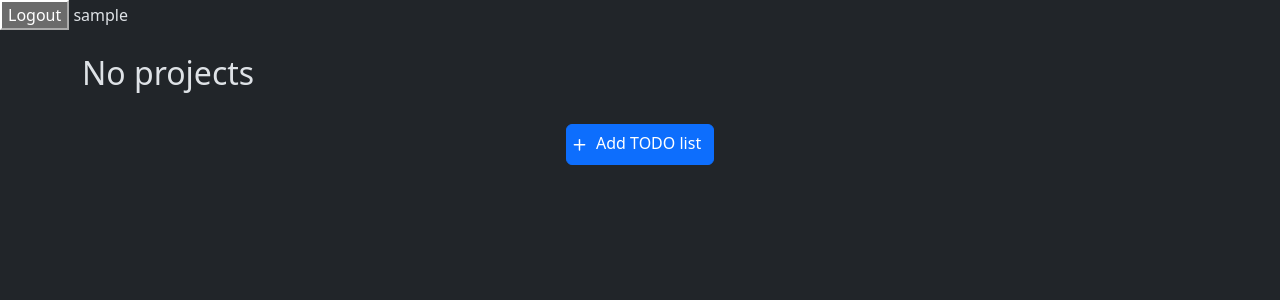
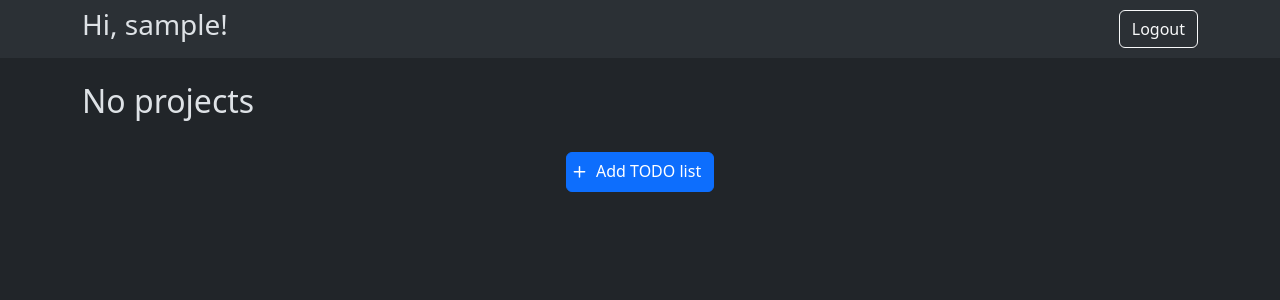
Before and after one commit to Anderli-dev/Test_RenovateHub, a Django app: page / in a window 1280 px wide. Shown: the top 300 px of the page. Run offline with Django 5.2, Linux system fonts and the light colour scheme; the visitor is signed in with stand-in values (Sample User, id 1); data that the repository does not hold is empty.

Commit message:
made adaptive non auntificated user

```diff
--- a/task_manager/templates/base.html
+++ b/task_manager/templates/base.html
@@ -57,13 +57,17 @@
         >
             <div id="error-modal"></div>
         </div>
-        <nav>
-            {% if user.is_authenticated %}
-                <a href="/accounts/logout"><button>Logout</button></a>
-                {% user_display user %}
-            {% else %}
-                <a href="/accounts/login"><button>Login</button></a>
-            {% endif %}
+        <nav class="navbar navbar-expand-lg bg-body-tertiary ">
+            <div class="container">
+                {% if user.is_authenticated %}
+                    <p class="col h3">Hi, {% user_display user %}!</p>
+                    <a href="/accounts/logout"><button class="btn btn-outline-light col">Logout</button></a>
+                {% else %}
+                    <div class="w-100 d-flex flex-row-reverse">
+                        <a href="/accounts/login"><button class="btn btn-outline-light col">Login</button></a>
+                    </div>
+                {% endif %}
+            </div>
         </nav>
         {% block body %}{% endblock %}
     </body>
--- a/task_manager/templates/home.html
+++ b/task_manager/templates/home.html
@@ -42,9 +42,22 @@
             </div>
         </div>
     {% else %}
-        <div class="alert alert-info" role="alert">
-            <h4 class="alert-heading">Hello!</h4>
-            <p>Please, <a href="/accounts/login">log in to your account</a>, to view your projects and tasks.</p>
+        <div class="container my-4">
+            <div class="alert alert-info" role="alert">
+                <h4 class="alert-heading">Hello!</h4>
+                <p>Please, <a href="/accounts/login">log in to your account</a>, to view your projects and tasks.</p>
+                <div class="d-flex justify-content-center">
+                    <pre ><code>
+    /\_____/\
+   /  o   o  \
+  ( ==  ^  == )
+   )         (      ()
+  (           )    //
+ ( (  )   (  ) )  //
+(__(__)___(__)__)//
+                    </code></pre>
+                </div>
+            </div>
         </div>
     {% endif %}
         <script>
```
